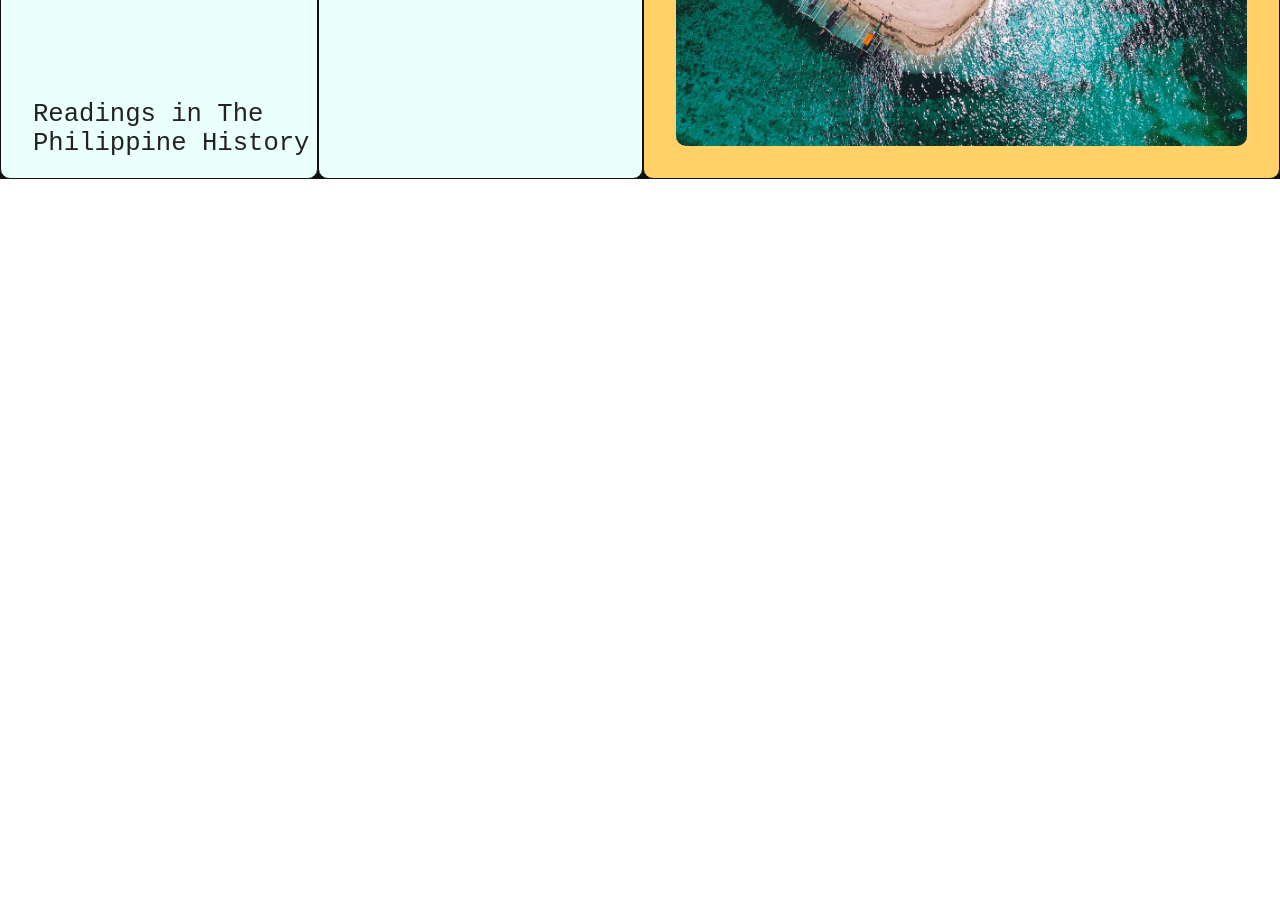
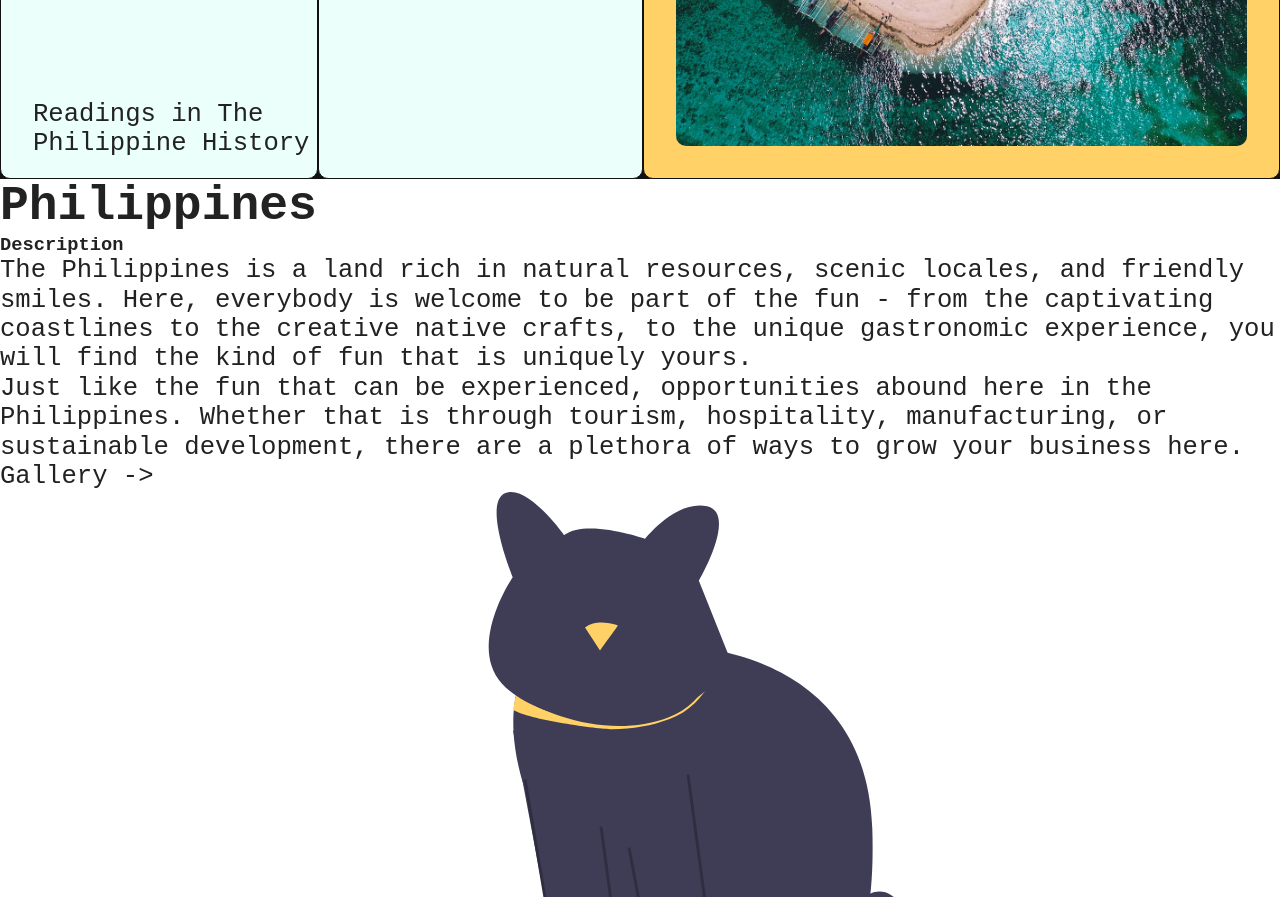
Before and after one commit to rizetto/the-philippine-constitution, a website built with Parcel: page index.html in a window 1280 px wide. Shown: the part 663-1560 px from the top of the page. Before the commit the page ends 842 px from the top, so only its background shows below. Built offline with nearby package versions, Linux system fonts and the light colour scheme.

Commit message:
add markup for philippines section

```diff
--- a/index.html
+++ b/index.html
@@ -67,6 +67,44 @@
   </div>
 </section>
 
+<!-- Philippines -->
+<section class="section section--philippines">
+  <div class="content content--philippines">
+    <div class="content-description">
+      <h2>Philippines</h2>
+      <div class="dropdown">
+        <h3 class="dropdown-title">Description</h3>
+        <p class="dropdown-description">
+          The Philippines is a land rich in natural resources, scenic locales, and
+          friendly smiles. Here, everybody is welcome to be part of the fun - from the captivating coastlines to the
+          creative native crafts, to the unique gastronomic experience, you will find the kind of fun that is uniquely
+          yours.
+        </p>
+      </div>
+      <div class="dropdown">
+        <p>
+          Just like the fun that can be experienced, opportunities abound here in the Philippines. Whether that is
+          through tourism, hospitality, manufacturing, or sustainable development, there are a plethora of ways to grow
+          your business here.
+        </p>
+      </div>
+      <div class="dropdown dropdown--gallery">
+        <p><a href="#">Gallery -></a></p>
+      </div>
+    </div>
+    <div class="content-design">
+      <div class="panel">
+        <img src="./img/graphics/cat-normal.svg" alt="">
+      </div>
+      <div class="panel"></div>
+      <div class="panel"></div>
+      <div class="panel">
+        <img src="./img/graphics/cat-happy.svg" alt="">
+      </div>
+    </div>
+  </div>
+</section>
+
 <script src="js/vendor/modernizr-3.11.2.min.js"></script>
 <script src="js/plugins.js"></script>
 <script src="js/main.js"></script>
```
